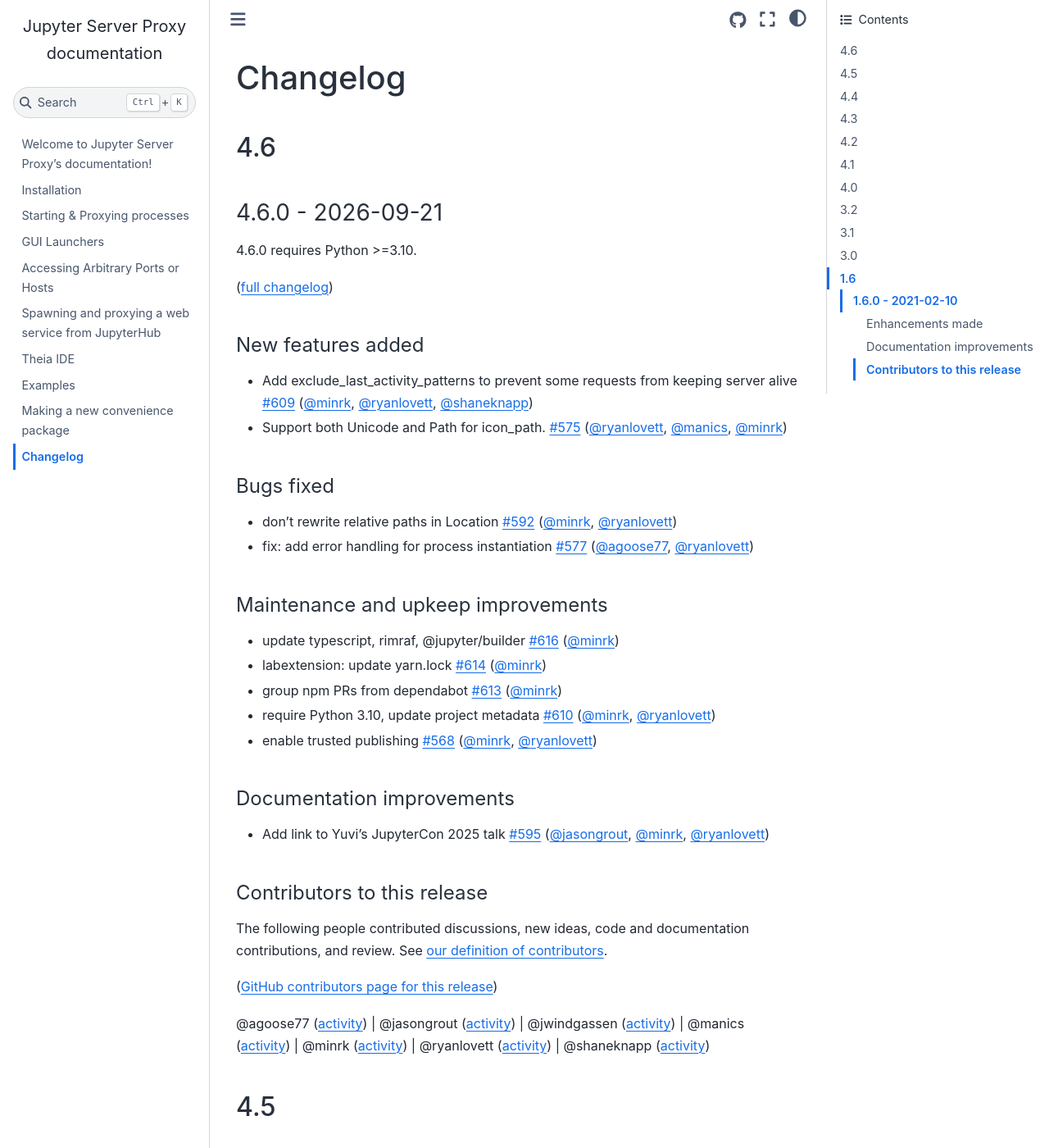
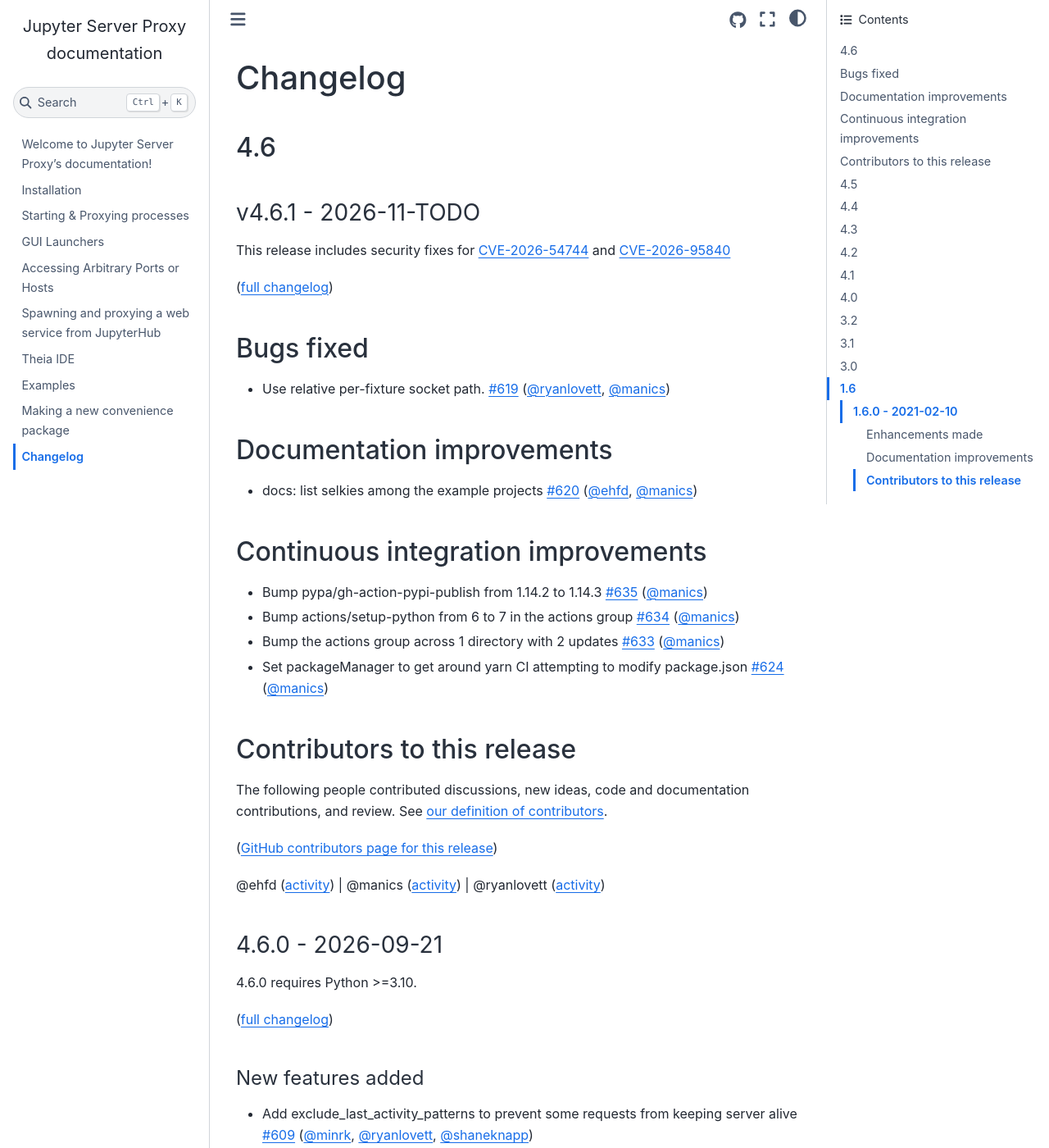
Before and after one commit to jupyterhub/jupyter-server-proxy, a Sphinx documentation site: the page built from docs/source/changelog.md, in a window 1280 px wide and 1400 px high. Shown: the whole window at 82% size. Built offline with Sphinx 7.4.7 and the Sphinx Book theme 1.1.4, drawn with Linux system fonts in a browser that asks for light colours.

Commit message:
Changelog for 4.6.1

```diff
--- a/docs/source/changelog.md
+++ b/docs/source/changelog.md
@@ -1,6 +1,39 @@
 # Changelog
 
 ## 4.6
+
+### v4.6.1 - 2026-11-TODO
+
+This release includes security fixes for
+[CVE-2026-54744](https://github.com/jupyterhub/jupyter-server-proxy/security/advisories/GHSA-88r2-f378-qwrp)
+and
+[CVE-2026-95840](https://github.com/jupyterhub/jupyter-server-proxy/security/advisories/GHSA-569q-87m2-93rh)
+
+([full changelog](https://github.com/jupyterhub/jupyter-server-proxy/compare/v4.6.0...v4.6.1))
+
+## Bugs fixed
+
+- Use relative per-fixture socket path. [#619](https://github.com/jupyterhub/jupyter-server-proxy/pull/619) ([@ryanlovett](https://github.com/ryanlovett), [@manics](https://github.com/manics))
+
+## Documentation improvements
+
+- docs: list selkies among the example projects [#620](https://github.com/jupyterhub/jupyter-server-proxy/pull/620) ([@ehfd](https://github.com/ehfd), [@manics](https://github.com/manics))
+
+## Continuous integration improvements
+
+- Bump pypa/gh-action-pypi-publish from 1.14.2 to 1.14.3 [#635](https://github.com/jupyterhub/jupyter-server-proxy/pull/635) ([@manics](https://github.com/manics))
+- Bump actions/setup-python from 6 to 7 in the actions group [#634](https://github.com/jupyterhub/jupyter-server-proxy/pull/634) ([@manics](https://github.com/manics))
+- Bump the actions group across 1 directory with 2 updates [#633](https://github.com/jupyterhub/jupyter-server-proxy/pull/633) ([@manics](https://github.com/manics))
+- Set packageManager to get around yarn CI attempting to modify package.json [#624](https://github.com/jupyterhub/jupyter-server-proxy/pull/624) ([@manics](https://github.com/manics))
+
+## Contributors to this release
+
+The following people contributed discussions, new ideas, code and documentation contributions, and review.
+See [our definition of contributors](https://github-activity.readthedocs.io/en/latest/use/#how-does-this-tool-define-contributions-in-the-reports).
+
+([GitHub contributors page for this release](https://github.com/jupyterhub/jupyter-server-proxy/graphs/contributors?from=2026-09-21&to=2026-11-06&type=c))
+
+@ehfd ([activity](https://github.com/search?q=repo%3Ajupyterhub%2Fjupyter-server-proxy+involves%3Aehfd+updated%3A2026-09-21..2026-11-06&type=Issues)) | @manics ([activity](https://github.com/search?q=repo%3Ajupyterhub%2Fjupyter-server-proxy+involves%3Amanics+updated%3A2026-09-21..2026-11-06&type=Issues)) | @ryanlovett ([activity](https://github.com/search?q=repo%3Ajupyterhub%2Fjupyter-server-proxy+involves%3Aryanlovett+updated%3A2026-09-21..2026-11-06&type=Issues))
 
 ### 4.6.0 - 2026-09-21
 
```
